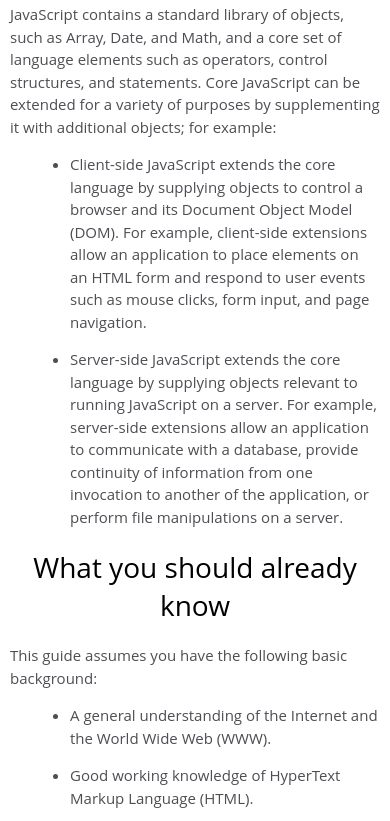
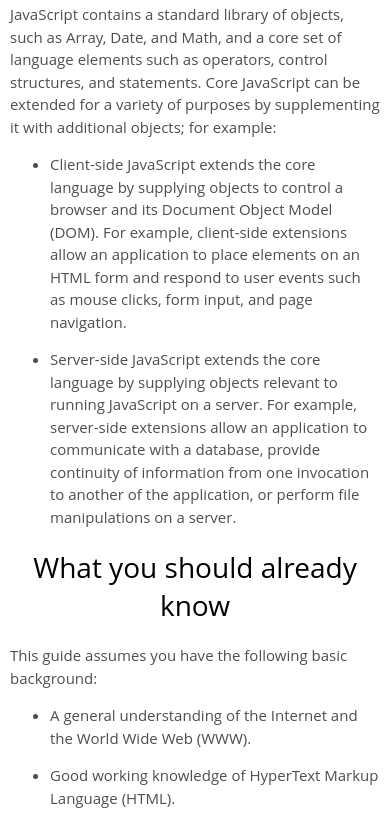
Before and after one commit to JAbarca09/TechnicalDocumentationPage, a plain HTML site: page index.html in a window 390 px wide. Shown: the part 1010-1831 px from the top of the page. Drawn offline with Linux system fonts and the light colour scheme.

Commit message:
remove indentation of bullet points

```diff
--- a/styles.css
+++ b/styles.css
@@ -143,4 +143,8 @@ code {
     margin: 10px 0;
     padding: 15px 0;
   }
+
+  article > ul > li {
+    margin-left: 0;
+  }
 }
```
